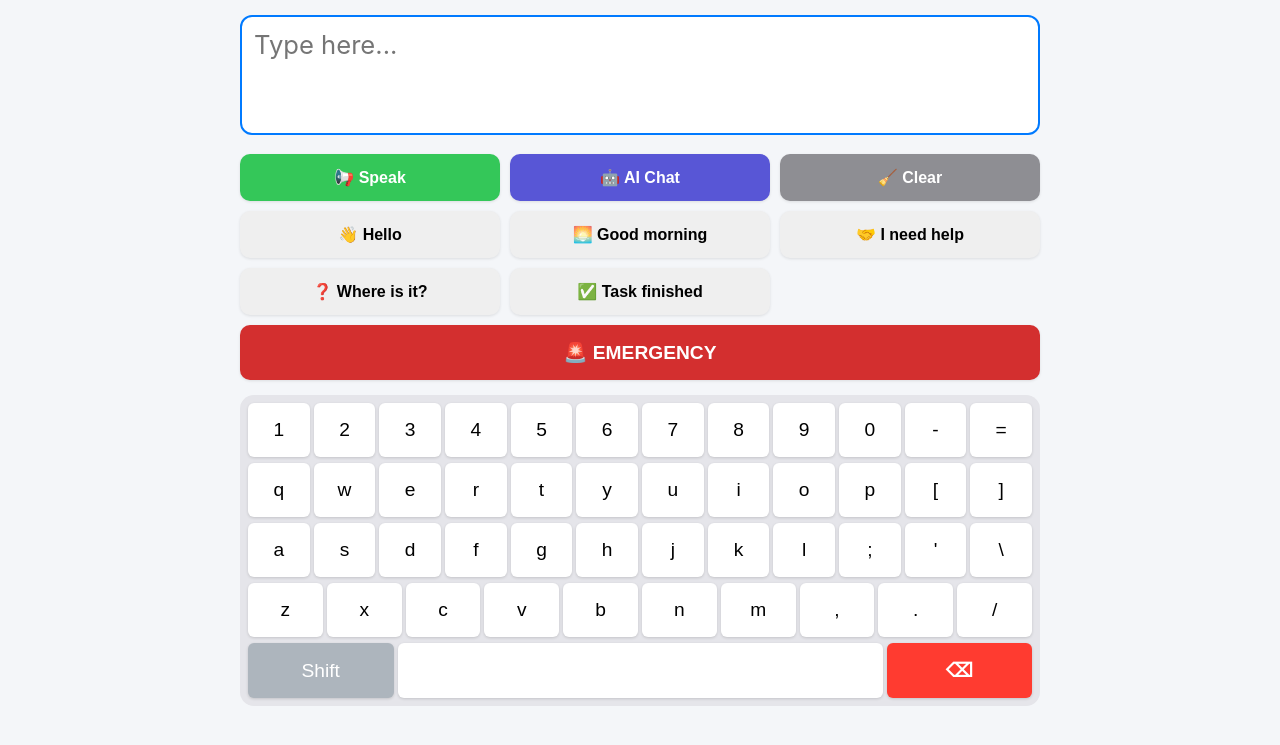
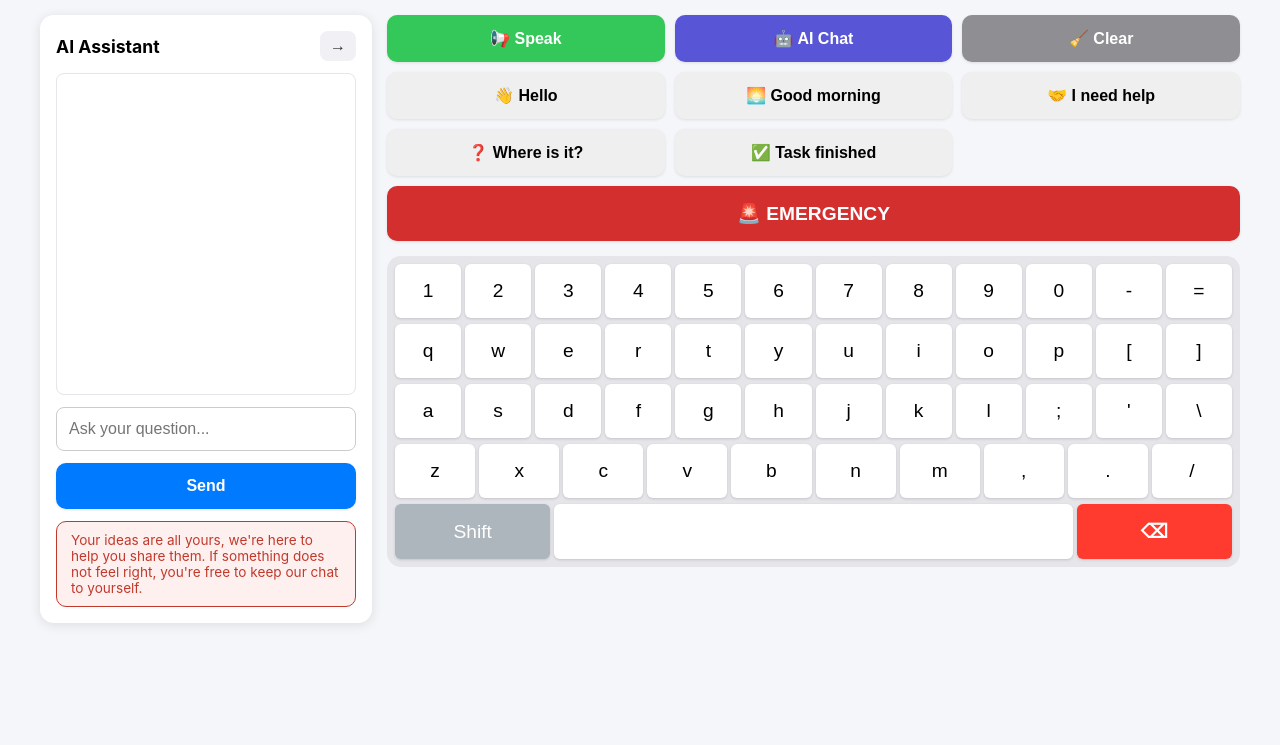
Before and after one commit to codeblasts1999/AAC, a Flask app: page / in a window 1280 px wide. Shown: the top 745 px of the page. Run offline with Flask 3, Linux system fonts and the light colour scheme.

Commit message:
Flattened modal and added keyboard & button functionality to AI Assistant textbox

```diff
--- a/waterdog-app/static/script.js
+++ b/waterdog-app/static/script.js
@@ -1,5 +1,5 @@
 document.addEventListener('DOMContentLoaded', () => {
-    const output = document.getElementById('output-field');
+    const aiInput = document.getElementById('ai-input');
     const keyboard = document.getElementById('keyboard');
 
     // Shift toggle tracking state
@@ -19,7 +19,7 @@ document.addEventListener('DOMContentLoaded', () => {
         [['Shift', 'Shift', 'shift-key'], [' ', ' ', 'space-key'], ['⌫', '⌫', 'backspace-key']]
     ];
 
-    // Main Keyboard Render Function
+    // Main Keyboard Render Function — types into the AI chat input
     function renderKeyboard() {
         keyboard.innerHTML = '';
 
@@ -32,7 +32,6 @@ document.addEventListener('DOMContentLoaded', () => {
                 const button = document.createElement('button');
                 button.className = 'key';
 
-                // Set appropriate display text based on active Shift state
                 if (customClass) {
                     button.classList.add(customClass);
                     button.textContent = normalChar;
@@ -43,13 +42,13 @@ document.addEventListener('DOMContentLoaded', () => {
                     button.textContent = isShiftActive ? shiftedChar : normalChar;
                 }
 
-                // Prevent losing focus on textarea wrapper element when keys are tapped
+                // Prevent losing focus on ai-input when keys are tapped
                 button.onmousedown = (e) => e.preventDefault();
 
                 button.onclick = () => {
-                    const startPos = output.selectionStart;
-                    const endPos = output.selectionEnd;
-                    const currentText = output.value;
+                    const startPos = aiInput.selectionStart;
+                    const endPos = aiInput.selectionEnd;
+                    const currentText = aiInput.value;
 
                     if (customClass === 'shift-key') {
                         isShiftActive = !isShiftActive;
@@ -60,24 +59,24 @@ document.addEventListener('DOMContentLoaded', () => {
                     if (customClass === 'backspace-key') {
                         if (startPos === endPos) {
                             if (startPos > 0) {
-                                output.value = currentText.substring(0, startPos - 1) + currentText.substring(endPos);
-                                output.setSelectionRange(startPos - 1, startPos - 1);
+                                aiInput.value = currentText.substring(0, startPos - 1) + currentText.substring(endPos);
+                                aiInput.setSelectionRange(startPos - 1, startPos - 1);
                             }
                         } else {
-                            output.value = currentText.substring(0, startPos) + currentText.substring(endPos);
-                            output.setSelectionRange(startPos, startPos);
+                            aiInput.value = currentText.substring(0, startPos) + currentText.substring(endPos);
+                            aiInput.setSelectionRange(startPos, startPos);
                         }
                     } else {
                         const charToInsert = isShiftActive ? shiftedChar : normalChar;
-                        output.value = currentText.substring(0, startPos) + charToInsert + currentText.substring(endPos);
-                        output.setSelectionRange(startPos + 1, startPos + 1);
+                        aiInput.value = currentText.substring(0, startPos) + charToInsert + currentText.substring(endPos);
+                        aiInput.setSelectionRange(startPos + 1, startPos + 1);
 
                         if (isShiftActive) {
                             isShiftActive = false;
                             renderKeyboard();
                         }
                     }
-                    output.focus();
+                    aiInput.focus();
                 };
 
                 rowContainer.appendChild(button);
@@ -94,44 +93,43 @@ document.addEventListener('DOMContentLoaded', () => {
         window.speechSynthesis.speak(utterance);
     };
 
-    const setOutputAndSpeak = (msg) => {
-        output.value = msg;
-        speakText(msg);
-        output.focus();
+    const insertIntoAiInput = (text) => {
+        const startPos = aiInput.selectionStart;
+        const endPos = aiInput.selectionEnd;
+        const current = aiInput.value;
+        aiInput.value = current.substring(0, startPos) + text + current.substring(endPos);
+        aiInput.setSelectionRange(startPos + text.length, startPos + text.length);
+        aiInput.focus();
+        speakText(text);
     };
 
     // Controller Bindings
-    document.getElementById('emergency-btn').onclick = () => setOutputAndSpeak("Emergency! I need help immediately.");
-    document.getElementById('hello-btn').onclick = () => setOutputAndSpeak("Hello.");
-    document.getElementById('morn-btn').onclick = () => setOutputAndSpeak("Good morning.");
-    document.getElementById('help-btn').onclick = () => setOutputAndSpeak("I need help.");
-    document.getElementById('where-btn').onclick = () => setOutputAndSpeak("Where is it?");
-    document.getElementById('finish-btn').onclick = () => setOutputAndSpeak("I'm finished with my task.");
+    document.getElementById('emergency-btn').onclick = () => insertIntoAiInput("Emergency! I need help immediately.");
+    document.getElementById('hello-btn').onclick = () => insertIntoAiInput("Hello.");
+    document.getElementById('morn-btn').onclick = () => insertIntoAiInput("Good morning.");
+    document.getElementById('help-btn').onclick = () => insertIntoAiInput("I need help.");
+    document.getElementById('where-btn').onclick = () => insertIntoAiInput("Where is it?");
+    document.getElementById('finish-btn').onclick = () => insertIntoAiInput("I'm finished with my task.");
 
-    document.getElementById('speak-btn').onclick = () => speakText(output.value);
-    document.getElementById('clear-btn').onclick = () => { output.value = ''; output.focus(); };
+    document.getElementById('speak-btn').onclick = () => speakText(aiInput.value);
+    document.getElementById('clear-btn').onclick = () => { aiInput.value = ''; aiInput.focus(); };
 
-    // --- Pure Client-Side AI Chat Logic ---
-    const aiBtn = document.getElementById('ai-btn');
-    const aiModal = document.getElementById('ai-modal');
-    const closeAiBtn = document.getElementById('close-ai-btn');
-    const sendAiBtn = document.getElementById('send-ai-btn');
-    const aiInput = document.getElementById('ai-input');
-    const chatHistory = document.getElementById('chat-history');
+    document.getElementById('ai-btn').onclick = () => aiInput.focus();
 
-    // Replace YOUR_GROQ_API_KEY with your actual Groq key for local testing
-    const GROQ_API_KEY = "YOUR_GROQ_API_KEY";
+    // Toggle AI panel between left and right
+    const aiPanel = document.getElementById('ai-panel');
+    const togglePanelBtn = document.getElementById('toggle-panel-btn');
 
-    aiBtn.onclick = () => {
-        const currentAacText = output.value.trim();
-        if (currentAacText) {
-            aiInput.value = currentAacText;
-        }
-        aiModal.classList.remove('hidden');
-        aiInput.focus();
+    togglePanelBtn.onclick = () => {
+        aiPanel.classList.toggle('panel-right');
+        const isRight = aiPanel.classList.contains('panel-right');
+        togglePanelBtn.textContent = isRight ? '←' : '→';
+        togglePanelBtn.title = isRight ? 'Move panel to left' : 'Move panel to right';
     };
 
-    closeAiBtn.onclick = () => aiModal.classList.add('hidden');
+    // --- AI Chat Logic ---
+    const sendAiBtn = document.getElementById('send-ai-btn');
+    const chatHistory = document.getElementById('chat-history');
 
     const handleAiSend = async () => {
         const question = aiInput.value.trim();
@@ -145,15 +143,10 @@ document.addEventListener('DOMContentLoaded', () => {
         chatHistory.scrollTop = chatHistory.scrollHeight;
 
         try {
-            // Direct API fetch call replacing the Flask backend route connection
             const response = await fetch('/api/chat', {
                 method: 'POST',
-                headers: {
-                    'Content-Type': 'application/json'
-                },
-                body: JSON.stringify({
-                    message: question
-                })
+                headers: { 'Content-Type': 'application/json' },
+                body: JSON.stringify({ message: question })
             });
 
             const data = await response.json();
--- a/waterdog-app/static/style.css
+++ b/waterdog-app/static/style.css
@@ -6,22 +6,62 @@ body {
 }
 
 #app {
-    max-width: 800px;
+    display: flex;
+    flex-direction: row;
+    gap: 15px;
+    align-items: flex-start;
+    max-width: 1200px;
     margin: 0 auto;
 }
 
-#output-field {
-    width: 100%;
-    height: 120px;
-    border: 2px solid #007AFF;
-    padding: 12px;
-    font-size: 1.6rem;
-    border-radius: 12px;
+/* AI Chat Panel (inline sidebar) */
+#ai-panel {
+    width: 300px;
+    flex-shrink: 0;
     background: white;
-    margin-bottom: 15px;
-    box-sizing: border-box;
-    resize: none;
-    font-family: inherit;
+    border-radius: 14px;
+    padding: 16px;
+    box-shadow: 0 2px 12px rgba(0,0,0,0.1);
+    order: 0;
+}
+
+#ai-panel.panel-right {
+    order: 2;
+}
+
+.panel-header {
+    display: flex;
+    align-items: center;
+    justify-content: space-between;
+    margin-bottom: 12px;
+}
+
+.panel-header h3 {
+    margin: 0;
+    font-size: 1.1rem;
+}
+
+#toggle-panel-btn {
+    background: #f0f0f5;
+    color: #333;
+    padding: 6px 10px;
+    font-size: 1rem;
+    border-radius: 8px;
+    border: none;
+    cursor: pointer;
+    font-weight: normal;
+    box-shadow: none;
+}
+
+#toggle-panel-btn:active {
+    background: #e0e0ea;
+}
+
+/* Main content area */
+#main-content {
+    flex: 1;
+    min-width: 0;
+    order: 1;
 }
 
 /* Keyboard Container Layout */
@@ -114,26 +154,9 @@ button {
     padding: 16px;
 }
 
-/* Modal Layout Rules */
-.modal {
-    position: fixed;
-    top: 0; left: 0; width: 100%; height: 100%;
-    background: rgba(0, 0, 0, 0.6);
-    display: flex; justify-content: center; align-items: center;
-    z-index: 1000;
-}
-
-.modal.hidden { display: none; }
-
-.modal-content {
-    background: white; padding: 20px;
-    width: 90%; max-width: 450px;
-    border-radius: 14px;
-    box-shadow: 0 10px 25px rgba(0,0,0,0.2);
-}
-
+/* AI Chat Panel internals */
 #chat-history {
-    height: 250px; overflow-y: auto;
+    height: 300px; overflow-y: auto;
     border: 1px solid #e5e5ea;
     margin-bottom: 12px; padding: 10px;
     font-size: 1rem; border-radius: 8px;
@@ -147,8 +170,8 @@ button {
     line-height: 1.4;
     word-wrap: break-word;
 }
-.you { background: #e1f5fe; text-align: right; margin-left: 40px; }
-.ai { background: #f2f2f7; text-align: left; margin-right: 40px; }
+.you { background: #e1f5fe; text-align: right; margin-left: 20px; }
+.ai { background: #f2f2f7; text-align: left; margin-right: 20px; }
 
 #ai-input {
     width: 100%; padding: 12px; margin-bottom: 12px;
@@ -158,8 +181,8 @@ button {
 
 .modal-buttons { display: flex; justify-content: space-between; gap: 10px; }
 .modal-buttons button { flex: 1; }
-#close-ai-btn { background: #e5e5ea; color: black; }
 #send-ai-btn { background: #007AFF; color: white; }
+
 .ai-confidence {
     display: inline-block;
     margin-top: 6px;
@@ -170,6 +193,7 @@ button {
     font-size: 0.78rem;
     color: #555;
 }
+
 .ai-privacy-notice {
     margin-top: 12px;
     padding: 10px 14px;
--- a/waterdog-app/templates/template.html
+++ b/waterdog-app/templates/template.html
@@ -8,9 +8,24 @@
 </head>
 <body>
     <div id="app">
-        <!-- Textarea configured for large, clear text input -->
-        <textarea id="output-field" placeholder="Type here..."></textarea>
+        <!-- AI Chat Panel (inline, starts left) -->
+        <div id="ai-panel">
+            <div class="panel-header">
+                <h3>AI Assistant</h3>
+                <button id="toggle-panel-btn" title="Move panel to right">→</button>
+            </div>
+            <div id="chat-history"></div>
+            <input type="text" id="ai-input" placeholder="Ask your question...">
+            <div class="modal-buttons">
+                <button id="send-ai-btn">Send</button>
+            </div>
+            <div class="ai-privacy-notice">
+                Your ideas are all yours, we're here to help you share them. If something does not feel right, you're free to keep our chat to yourself.
+            </div>
+        </div>
 
+        <!-- Main content: output + controls + keyboard -->
+        <div id="main-content">
             <div class="controls">
                 <button id="speak-btn">📢 Speak</button>
                 <button id="ai-btn">🤖 AI Chat</button>
@@ -25,21 +40,6 @@
 
             <div id="keyboard"></div>
         </div>
-
-    <!-- AI Chat Modal Interface -->
-    <div id="ai-modal" class="modal hidden">
-        <div class="modal-content">
-            <h3>AI Assistant</h3>
-            <div id="chat-history"></div>
-            <input type="text" id="ai-input" placeholder="Ask your question...">
-            <div class="modal-buttons">
-                <button id="send-ai-btn">Send</button>
-                <button id="close-ai-btn">Close</button>
-            </div>
-            <div class="ai-privacy-notice">
-                Your ideas are all yours, we're here to help you share them. If something does not feel right, you're free to keep our chat to yourself.
-            </div>
-        </div>
     </div>
 
     <script src="{{ url_for('static', filename='script.js') }}"></script>
```
Lines whose indentation alone changed are shown as unchanged.
